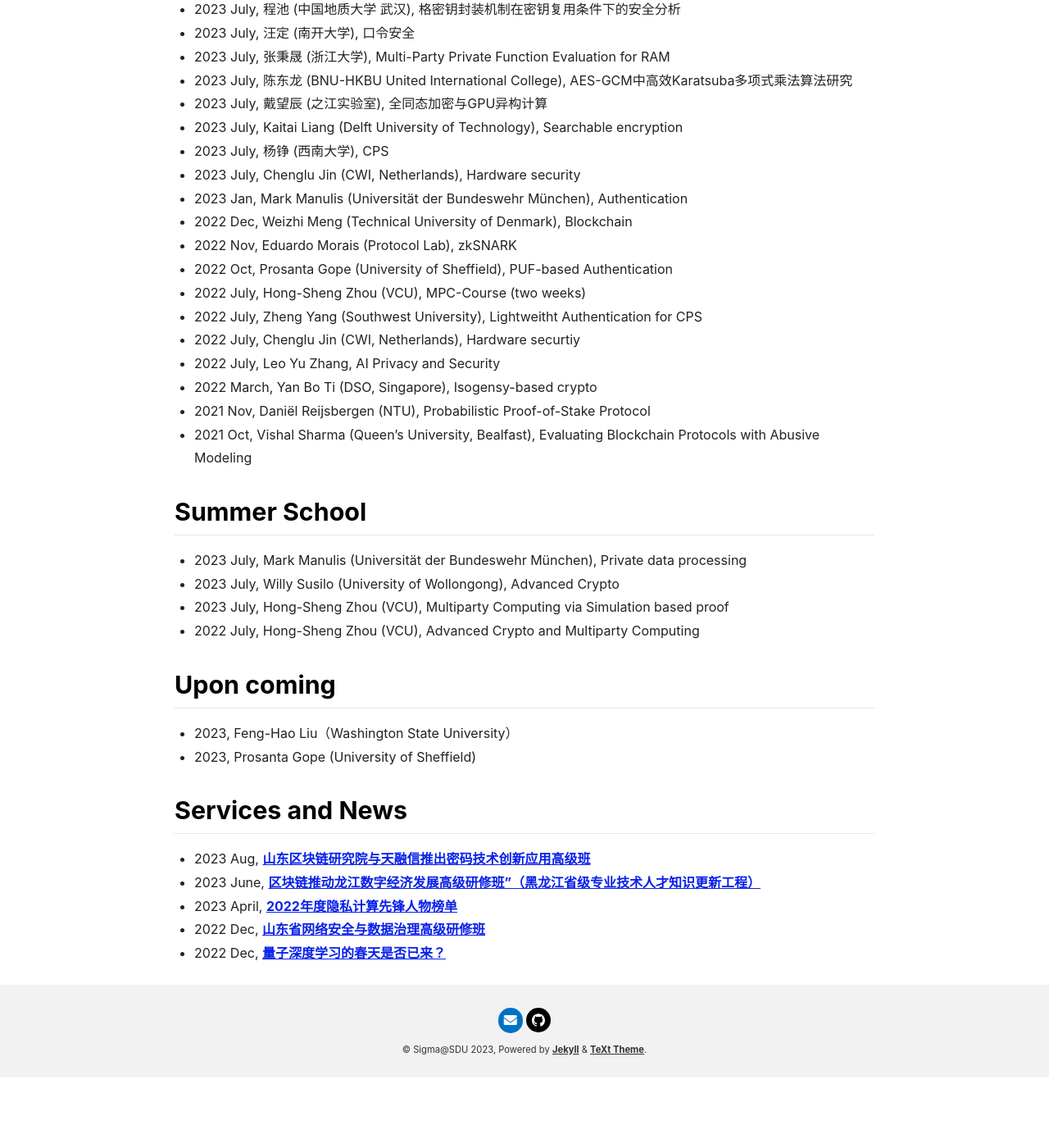
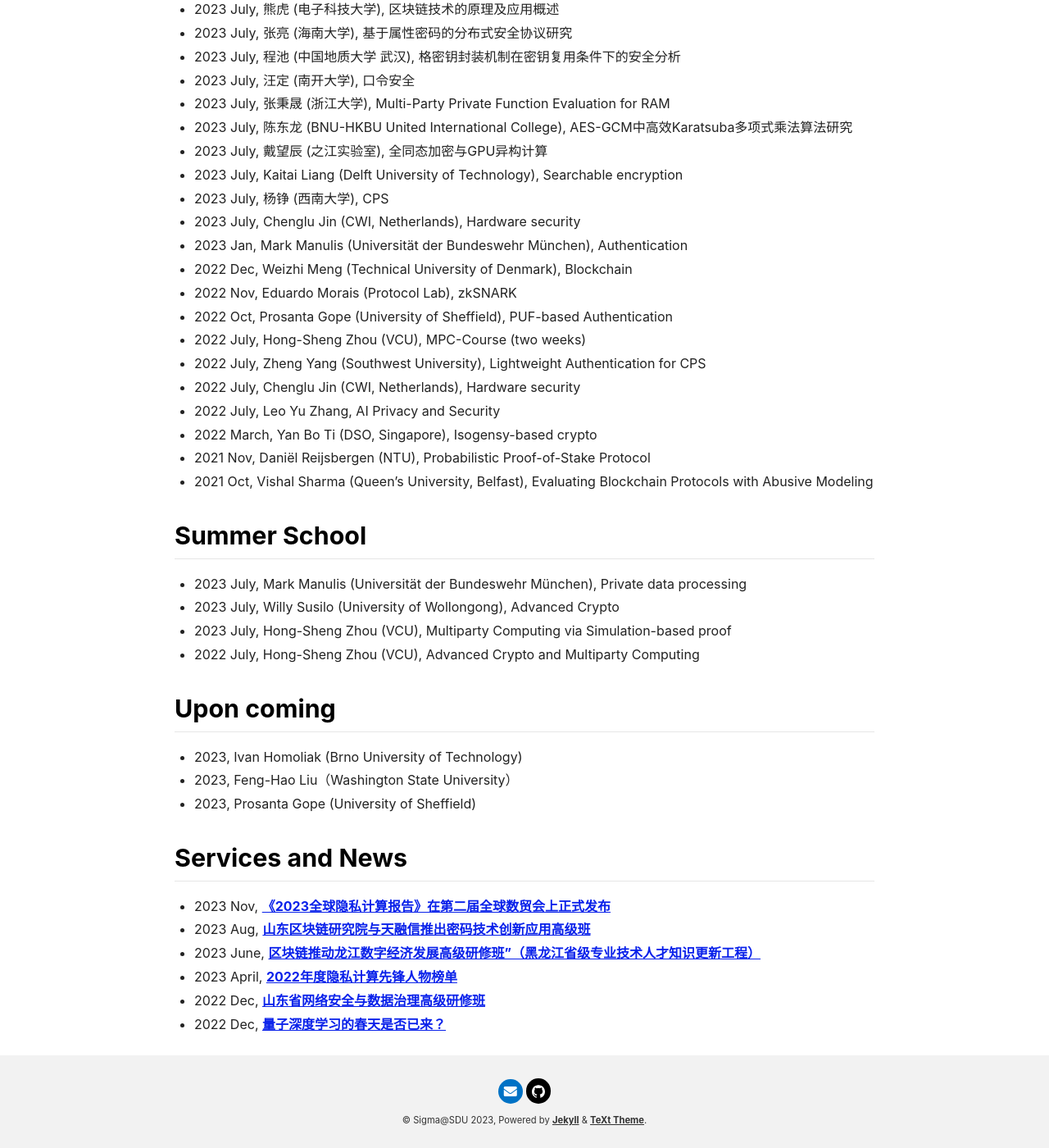
Before and after one commit to sigmasdu/sigmasdu.github.io, a Jekyll site: the page built from seminar.md, in a window 1280 px wide and 1400 px high, scrolled down 622 px. Shown: the whole window at 82% size. Built offline with Jekyll 4.4.1, drawn with Linux system fonts in a browser that asks for light colours; nearby versions of some CDN libraries; before the commit the page ends 1936 px from its top, so only the background shows below that; some of the changed text lies outside the part shown.

Commit message:
Update seminar.md

```diff
--- a/seminar.md
+++ b/seminar.md
@@ -3,6 +3,8 @@ layout: article
 title: Seminar
 key: page-seminar
 ---
+- 2023 Nov, 雷虹 (海南大学)，DID
+- 2023 Nov, 张磊 (南湖实验室)，机密计算+Remote Attestation
 - 2023 Nov, 薛海洋 (香港理工大学)，Threshold ECDSA
 - 2023 Nov, Chenglu Jin (CWI, Netherlands), Remote Attestation
 - 2023 Oct, 罗海宁 (国家发改委)，CNCC2023 沈阳
@@ -29,27 +31,28 @@ key: page-seminar
 - 2022 Nov, Eduardo Morais (Protocol Lab), zkSNARK
 - 2022 Oct, Prosanta Gope (University of Sheffield), PUF-based Authentication
 - 2022 July, Hong-Sheng Zhou (VCU), MPC-Course (two weeks)
-- 2022 July, Zheng Yang (Southwest University), Lightweitht Authentication for CPS
-- 2022 July, Chenglu Jin (CWI, Netherlands), Hardware securtiy
+- 2022 July, Zheng Yang (Southwest University), Lightweight Authentication for CPS
+- 2022 July, Chenglu Jin (CWI, Netherlands), Hardware security
 - 2022 July, Leo Yu Zhang, AI Privacy and Security
 - 2022 March, Yan Bo Ti (DSO, Singapore), Isogensy-based crypto
 - 2021 Nov, Daniël Reijsbergen (NTU), Probabilistic Proof-of-Stake Protocol
-- 2021 Oct, Vishal Sharma (Queen's University, Bealfast),  Evaluating Blockchain Protocols with Abusive Modeling
+- 2021 Oct, Vishal Sharma (Queen's University, Belfast),  Evaluating Blockchain Protocols with Abusive Modeling
 
 ## Summer School
 
 - 2023 July, Mark Manulis (Universität der Bundeswehr München), Private data processing
 - 2023 July, Willy Susilo (University of Wollongong), Advanced Crypto
-- 2023 July, Hong-Sheng Zhou (VCU), Multiparty Computing via Simulation based proof
+- 2023 July, Hong-Sheng Zhou (VCU), Multiparty Computing via Simulation-based proof
 - 2022 July, Hong-Sheng Zhou (VCU), Advanced Crypto and Multiparty Computing
 
 ## Upon coming
-
+- 2023, Ivan Homoliak (Brno University of Technology)
 - 2023, Feng-Hao Liu（Washington State University）
 - 2023, Prosanta Gope (University of Sheffield)
 
 
 ## Services and News
+- 2023 Nov, [《2023全球隐私计算报告》在第二届全球数贸会上正式发布](https://mp.weixin.qq.com/s/gSo7yRiRUUmn4XePf16l5w)
 - 2023 Aug, [山东区块链研究院与天融信推出密码技术创新应用高级班](https://www.xckfsq.com/index/hzjl/27146.html)
 - 2023 June, [区块链推动龙江数字经济发展高级研修班”（黑龙江省级专业技术人才知识更新工程）](http://heucfe.hrbeu.edu.cn/2023/0621/c976a310696/page.htm)
 - 2023 April, [2022年度隐私计算先锋人物榜单](https://new.qq.com/rain/a/20230418A04WNJ00)
```
